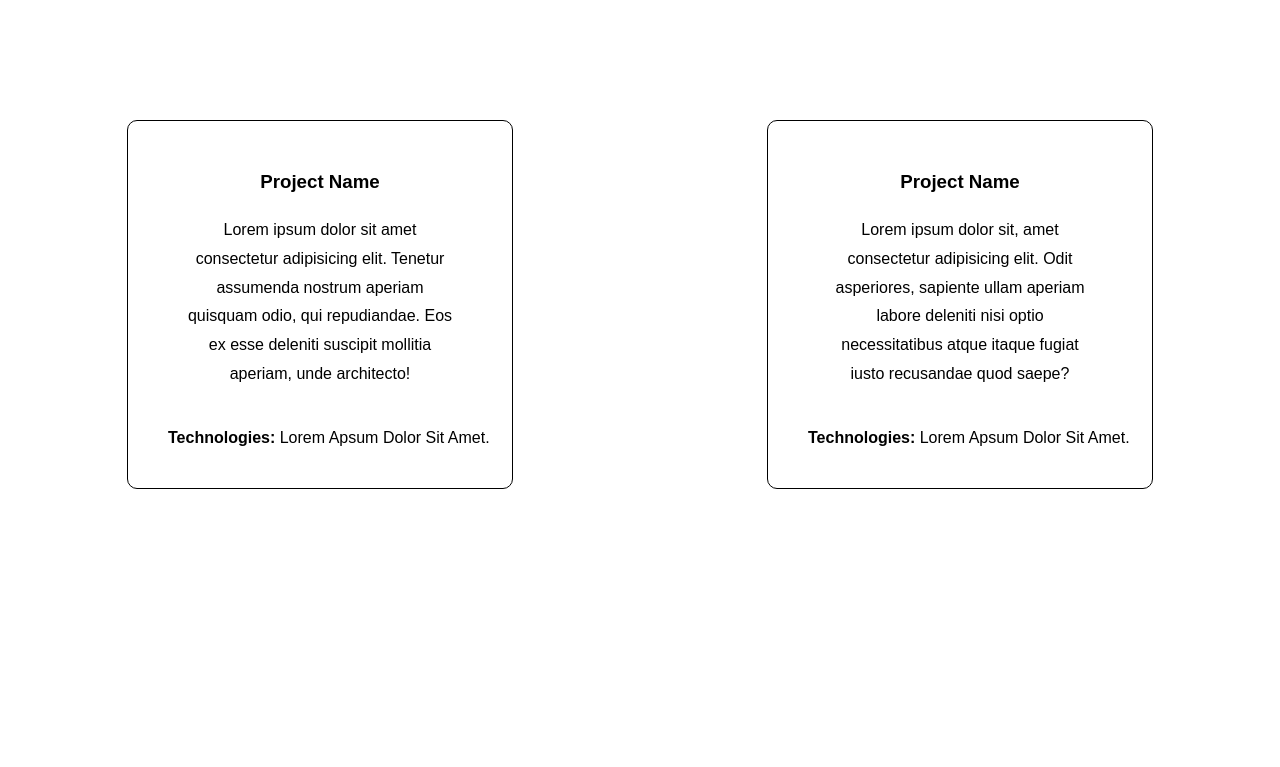
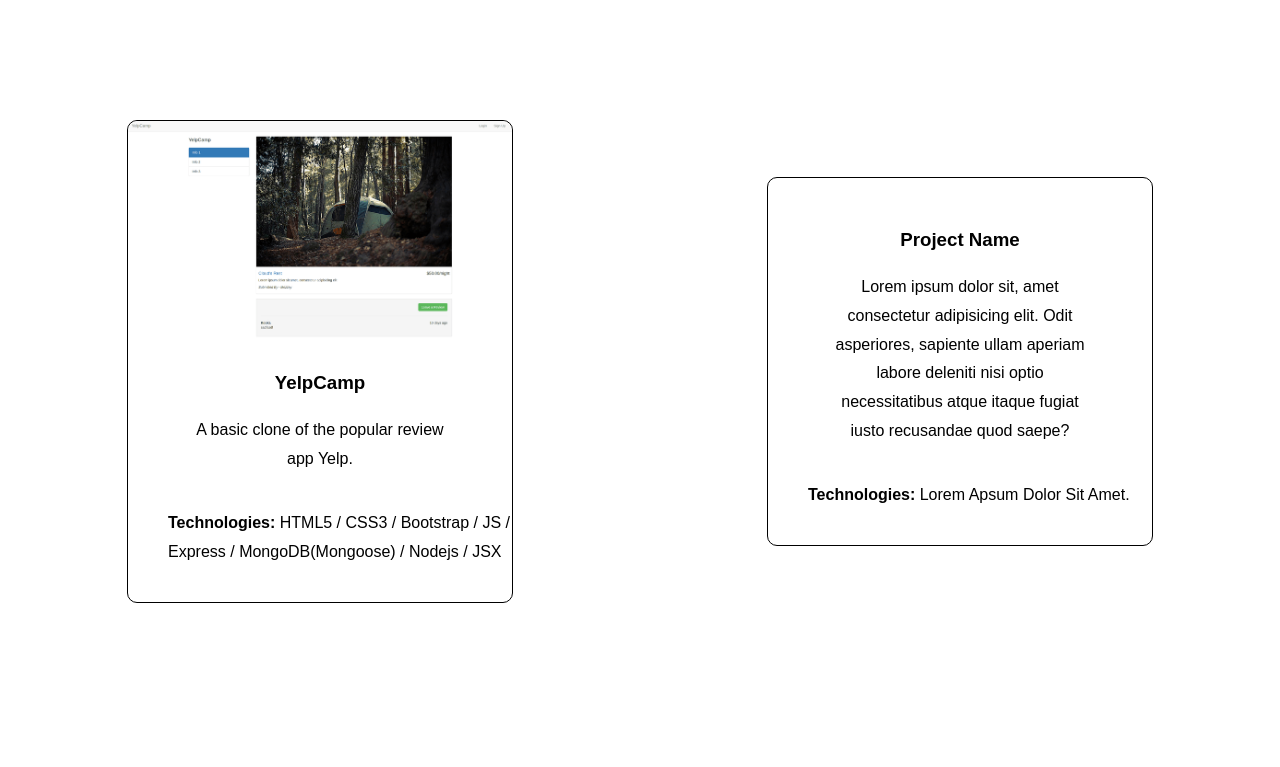
Before and after one commit to Mozzey/MyPortfolio, a website: page index.html in a window 1280 px wide. Shown: the part 3140-3907 px from the top of the page. Drawn offline with nearby package versions, Linux system fonts and the light colour scheme.

Commit message:
added YelpCamp to projects section

```diff
--- a/index.html
+++ b/index.html
@@ -3,7 +3,7 @@
 	<head>
 		<meta charset="UTF-8">
 		<meta name="viewport" content="width=device-width, initial-scale=1">
-		<title>My Portfolio</title>
+		<title>Michael Cacciano Portfolio</title>
 		<link rel="stylesheet" href="public/stylesheets/css/main.css">
 		<link href="https://fonts.googleapis.com/css?family=Abril+Fatface|Shadows+Into+Light" rel="stylesheet">
 	</head>
@@ -109,16 +109,16 @@
 			<div class="section3">
 				<div class="project-card proj1">
 					<div class="project-image">
-						<a href="#">
-							<img src="/../public/img/comingSoon.jpg" alt="">
+						<a href="https://michaelcyelpcamp.herokuapp.com/">
+							<img src="/../public/img/YelpCamp.png" alt="">
 						</a>
 					</div>
 					<div class="project-desc">
-						<h3>Project Name</h3>
-						<p>Lorem ipsum dolor sit amet consectetur adipisicing elit. Tenetur assumenda nostrum aperiam quisquam odio, qui repudiandae. Eos ex esse deleniti suscipit mollitia aperiam, unde architecto!</p>
+						<h3>YelpCamp</h3>
+						<p>A basic clone of the popular review app Yelp. </p>
 						<ul>
 							<span>Technologies: </span>
-							<li>Lorem Apsum Dolor Sit Amet.</li>
+							<li>HTML5 / CSS3 / Bootstrap / JS / Express / MongoDB(Mongoose) / Nodejs / JSX</li>
 						</ul>
 					</div>
 				</div>
```
Also changed, not shown: public/img/YelpCamp.png (added).
